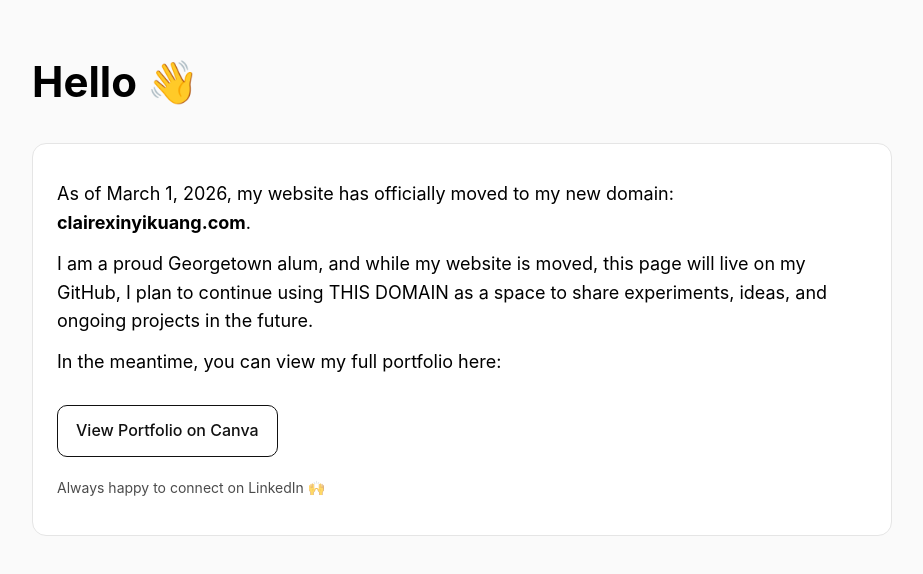
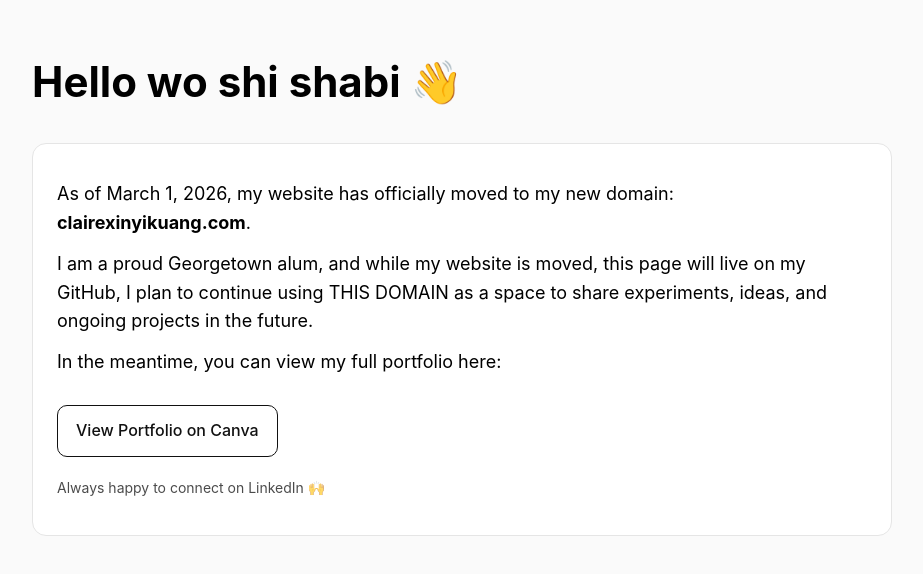
Before and after one commit to clairekxy/clairekxy.github.io, a plain HTML site: page index.html in a window 1280 px wide. Shown: the whole page, without its empty margins (178-1101 px from the left). Drawn offline with Linux system fonts and the light colour scheme.

Commit message:
Update index.html
test

```diff
--- a/index.html
+++ b/index.html
@@ -19,7 +19,7 @@
   </head>
   <body>
     <div class="wrap">
-      <h1>Hello 👋</h1>
+      <h1>Hello wo shi shabi 👋</h1>
 
       <div class="card">
         <p>
```
